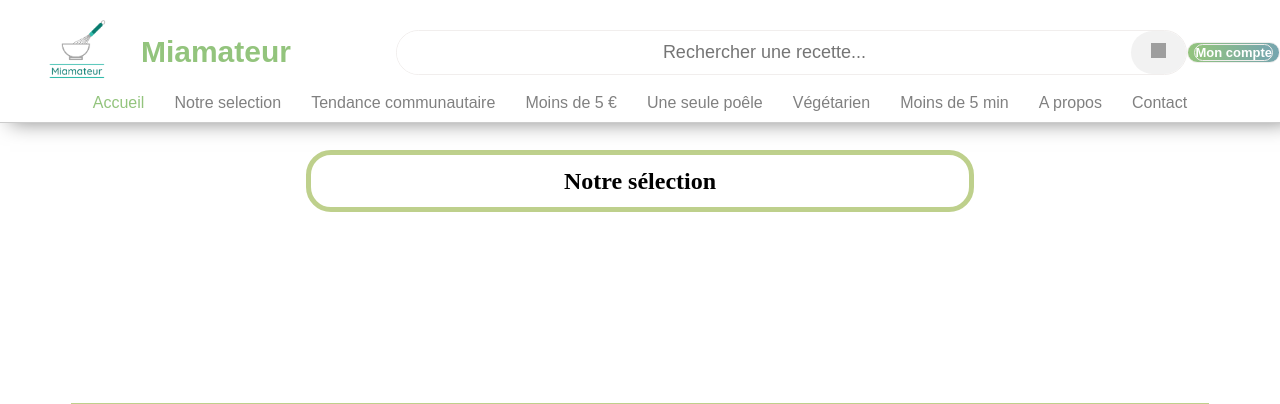
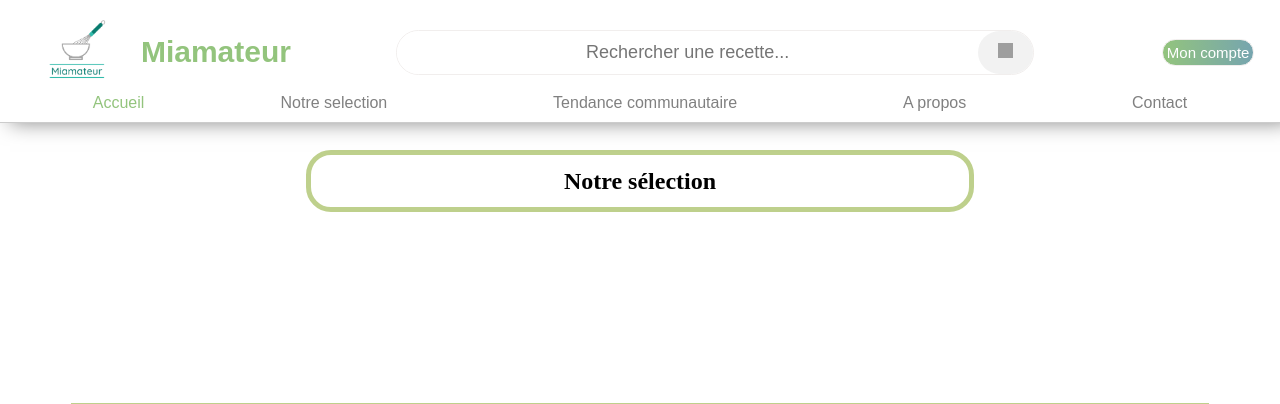
Before and after one commit to G1ul1o/Miamateur, a PHP site: page / in a window 1280 px wide. Shown: the top 404 px of the page. Run offline with PHP 8.4, Linux system fonts and the light colour scheme; data that the repository does not hold is empty; grey boxes are pictures that could not be loaded.

Commit message:
UPDATE PAGES / CSS

```diff
--- a/CSS/HEADER.css
+++ b/CSS/HEADER.css
@@ -130,13 +130,16 @@ input:-ms-input-placeholder {
     display: inline-block;
     border-radius: 15px;
     background: linear-gradient(to right, #93c47d, #76a5af);
-    color: #fff;
+    color: #ffffff;
     text-align: center;
     text-decoration: none;
-    font-size: 13px;
-    font-weight: bold;
+    font-size: 15px;
+    font-family: "Arial", sans-serif;
     transition: all 0.3s ease;
     border: 1px solid rgb(241, 238, 237);
+    padding: 4px;
+    margin-left: 10%;
+    margin-right: 2%;
 }
 
 /*les boutons du header (Acceuil, tendance commmunautaires...)*/
@@ -145,7 +148,6 @@ input:-ms-input-placeholder {
     color : #808080;
     text-decoration:none;
     border-width : 10px;
-    width: 2%;
 }
 
 /*animation quand on passe la souris sur les boutons du header*/
--- a/index.php
+++ b/index.php
@@ -48,29 +48,21 @@
                 <div id="suggestions-container"></div>
             </form>
             <!-- bouton compte -->
-            <button class="button-profile" ><a class="button-profile" href="index.php">Mon compte</a></button>
+            <a class="button-profile" href="index.php">Mon compte</a>
         </div>
 
         <div class="alignement_cote">
             <div class="alignement">
                 <!-- les boutons du header (Acceuil, notre selection...) -->
-                <header-button><a class="active" class="header-button" href="index.php" target="_blank">Accueil</a></header-button>
+                <a class="active header-button" href="index.php" target="_blank">Accueil</a>
 
-                <header-button><a class="header-button" href="http://twitch.com" target="_blank">Notre selection</a></header-button>
+                <a class="header-button" href="index.php" target="_blank">Notre selection</a>
 
-                <header-button><a class="header-button" href="http://twitch.com" target="_blank">Tendance communautaire</a></header-button>
+                <a class="header-button" href="index.php" target="_blank">Tendance communautaire</a>
 
-                <header-button><a class="header-button" href="https://www.twitch.tv/otplol_" target="_blank">Moins de 5 €</a></header-button>
+                <a class="header-button" href="index.php" target="_blank">A propos</a>
 
-                <header-button><a class="header-button" href="http://twitch.com" target="_blank">Une seule poêle</a></header-button>
-
-                <header-button><a class="header-button" href="http://twitch.com" target="_blank">Végétarien</a></header-button>
-
-                <header-button><a class="header-button" href="http://twitch.com" target="_blank">Moins de 5 min</a></header-button>
-
-                <header-button><a class="header-button" href="http://twitch.com" target="_blank">A propos</a></header-button>
-
-                <header-button><a class="header-button" href="http://twitch.com" target="_blank">Contact</a></header-button>
+                <a class="header-button" href="index.php" target="_blank">Contact</a>
             </div>
         </div>
     </header>
```
Also changed, not shown: HTML/formulaire.php (+46 -0 lines), HTML/recette.php (+7 -15 lines), HTML/search.php (+7 -15 lines).
